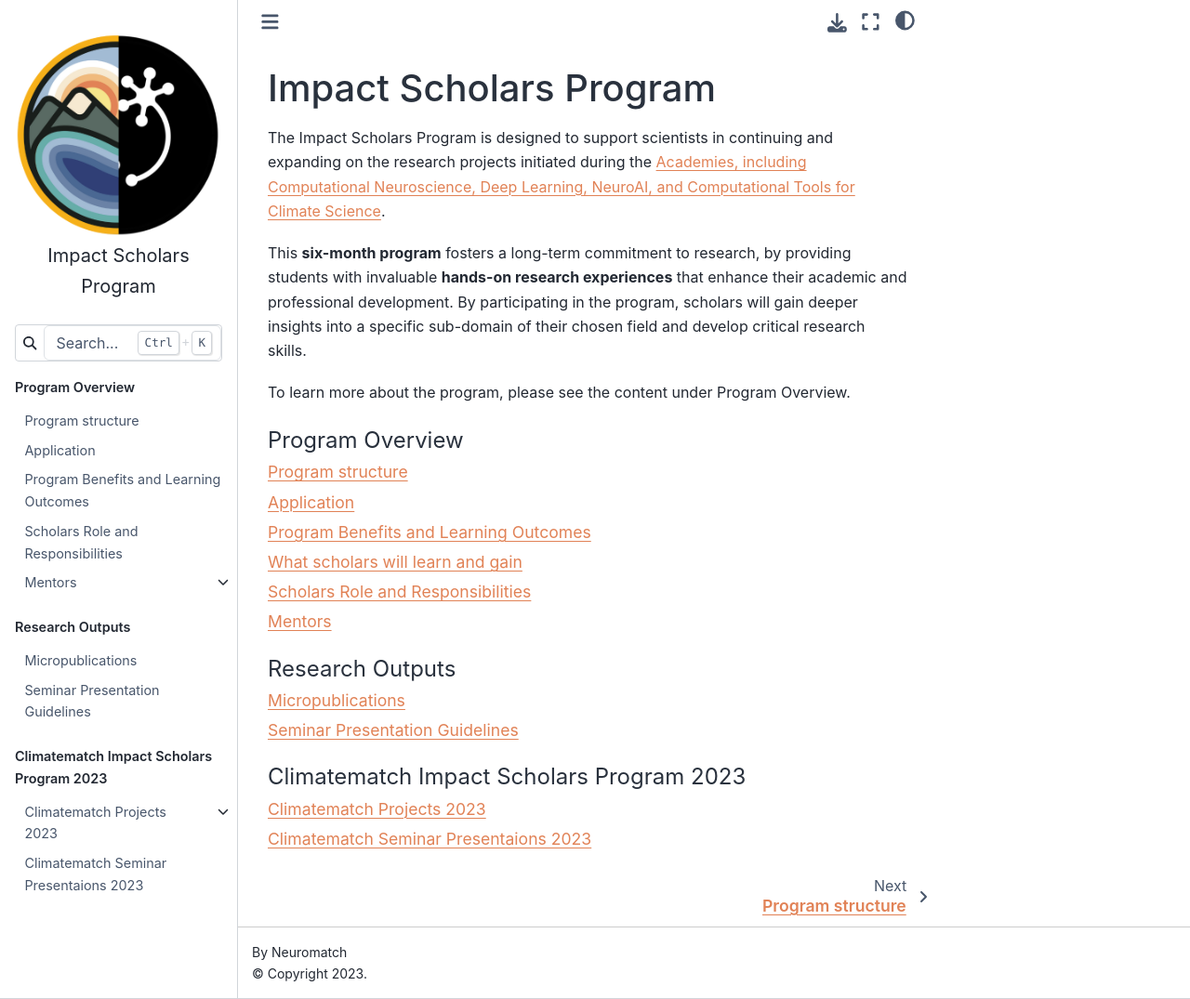
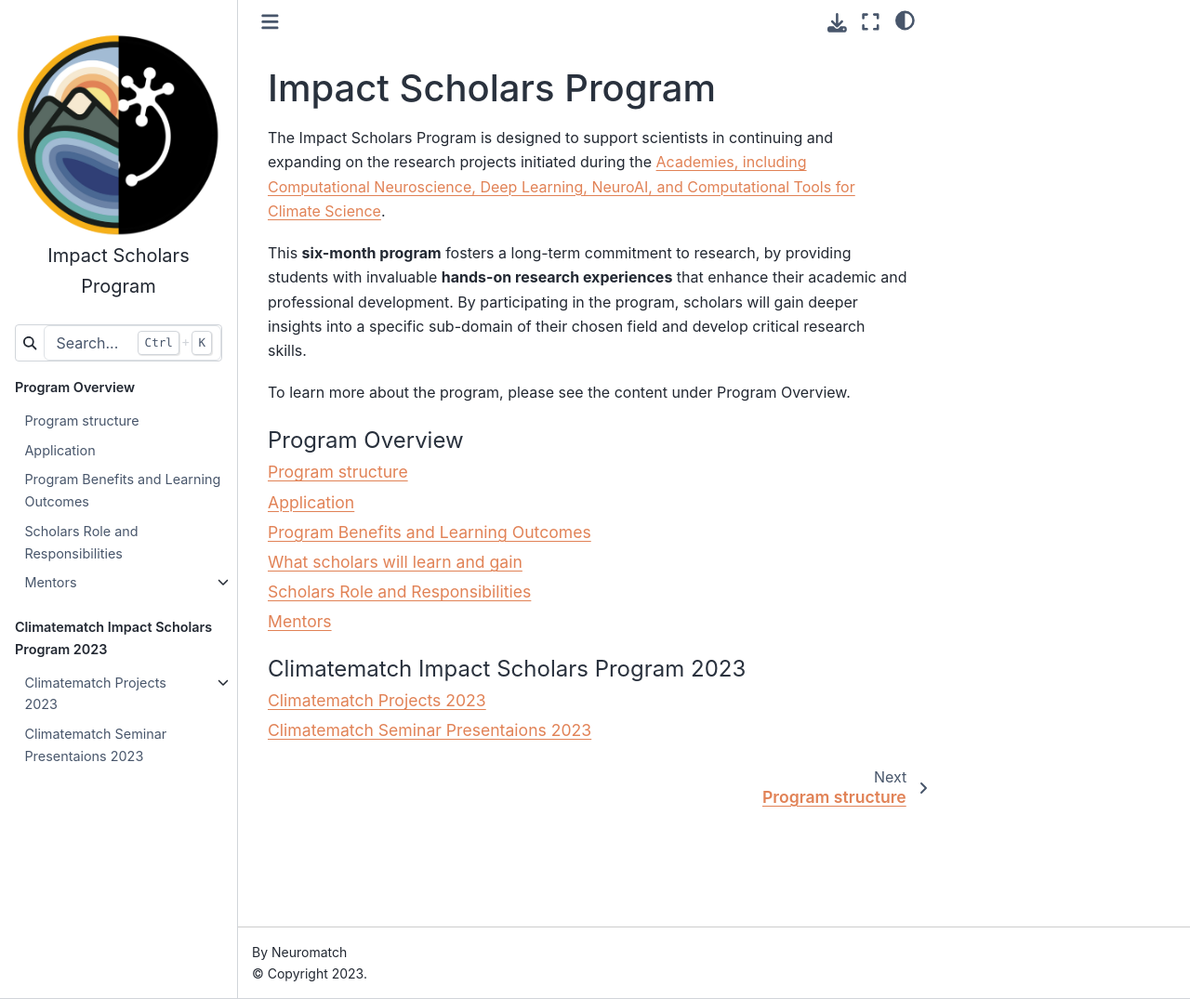
Before and after one commit to neuromatch/impact-scholars, a Jupyter Book: the page built from impact-scholars/intro.md, in a window 1280 px wide and 1075 px high. Shown: the whole window at 93% size. Built offline with Jupyter Book 1.0.4 settings and Sphinx 7.4.7 and the Sphinx Book theme 1.1.4, drawn with Linux system fonts in a browser that asks for light colours.

Commit message:
removed micropubs and seminar presentation sections for now

```diff
--- a/_toc.yml
+++ b/_toc.yml
@@ -17,11 +17,6 @@ parts:
     title: Mentors
     sections:
     - file: impact-scholars/mentoring_guidelines
-- caption: Research Outputs
-  chapters:
-  - file: output-guidelines/micropublications
-  - file: output-guidelines/seminar_guidelines
-    title: Seminar Presentation Guidelines
 - caption: Climatematch Impact Scholars Program 2023
   chapters:
   - file: impact-scholars/scholars2023
```
